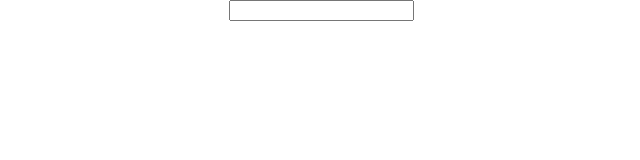
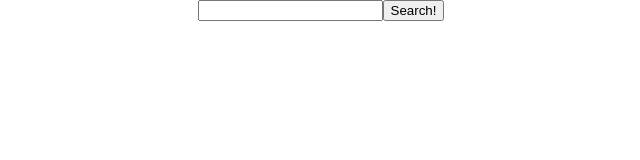
Before and after one commit to kaxcode/react-todo, a React (Create React App) app: page / in a window 1280 px wide. Shown: the top 160 px of the page, without its empty margins (319-959 px from the left). Built offline with nearby package versions, Linux system fonts and the light colour scheme.

Commit message:
creates an api with giphy images.

```diff
--- a/src/App.js
+++ b/src/App.js
@@ -10,20 +10,30 @@ class App extends Component {
     };
   }
 
-
   onChange = (event) => {
-    this.setState({term: event.target.value});
+    this.setState({ term: event.target.value });
   }
-
+  handleSubmit = (event) => {
+    event.preventDefault();
+    const api_key = 'dc6zaTOxFJmzC';
+    const url = `http://api.giphy.com/v1/gifs/search?q=${this.state.term}&api_key=${api_key}`;
+    fetch(url)
+      .then(response => response.json())
+      .then(data => this.setState({ term:'', img: data.data[0].images.fixed_height.url }))
+      .catch(e => console.log('error', e));
+  }
 
   render() {
     return (
       <div className="App">
-        <input value={this.state.term} onChange={this.onChange} />
+        <form onSubmit={this.handleSubmit}>
+          <input value={this.state.term} onChange={this.onChange} />
+          <button>Search!</button>
+        </form>
+        <img src={this.state.img} height="200" alt={this.state.term} />
       </div>
     );
   }
 }
 
-
 export default App;
```
